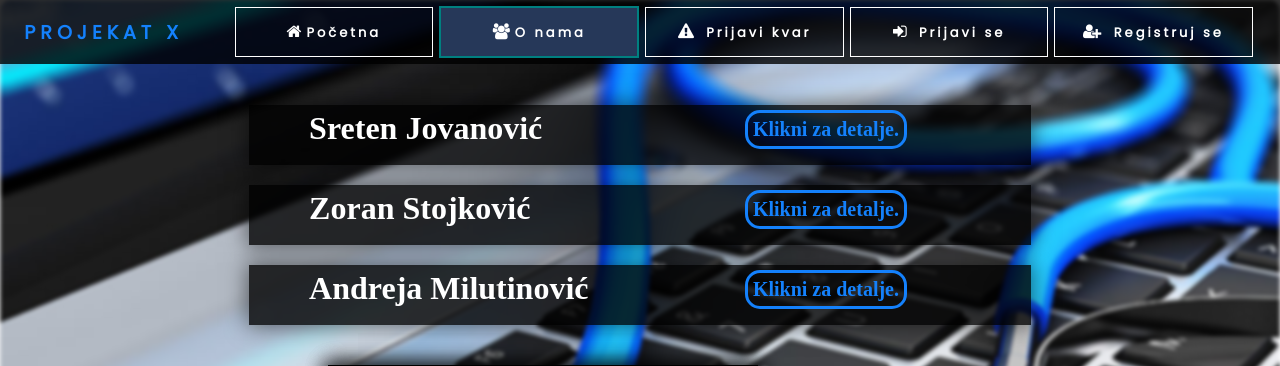
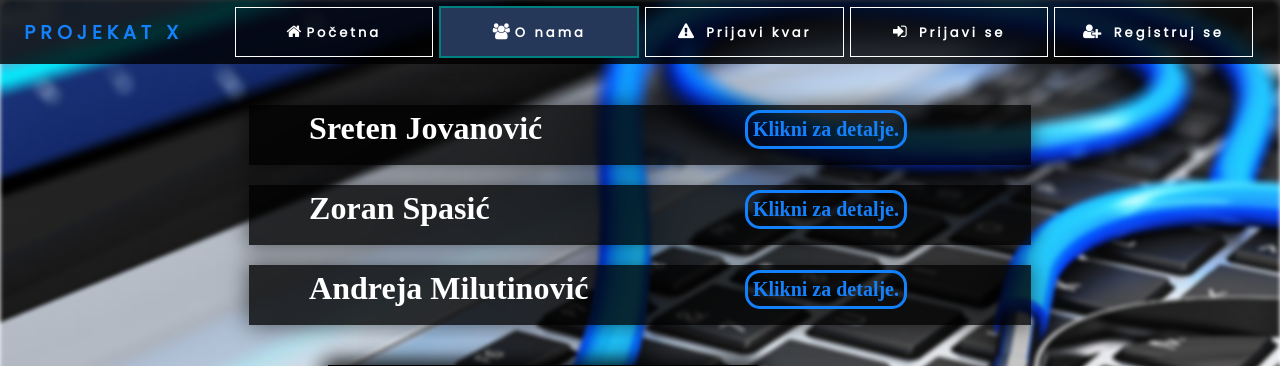
Before and after one commit to andrejaman/ZavrsniProjekatMatfIT2019, a PHP site: page /projekat/onama.php in a window 1280 px wide. Shown: the top 366 px of the page. Run offline with PHP 8.4, Linux system fonts and the light colour scheme; some web fonts are replaced.

Commit message:
promena ličnih podataka

```diff
--- a/onama.php
+++ b/onama.php
@@ -176,7 +176,7 @@ function switchVisible2() {
     <section class="opis1">
     <div class="sreten">
         <h1 id="sreten1">Sreten Jovanović <span onclick="switchVisible()">Klikni za detalje.</span></h1>
-        <h1>Zoran Stojković<span onclick="switchVisible1()">Klikni za detalje.</span></h1>
+        <h1>Zoran Spasić<span onclick="switchVisible1()">Klikni za detalje.</span></h1>
         <h1>Andreja Milutinović<span onclick="switchVisible2()">Klikni za detalje.</span></h1>
         <div id="sreten">
         <p><br />
@@ -195,7 +195,7 @@ function switchVisible2() {
         <div class="zoran">
         <div id="zoran">
         <p><br />
-          Ime i prezime : Zoran Stojković<br />
+          Ime i prezime : Zoran Spasić<br />
           Datum rodjenja : xx.xx.xxxx.<br />
           Zanimanje : Lorem ipsum<br />
           E-mail : example@gmail.com<br />
```
